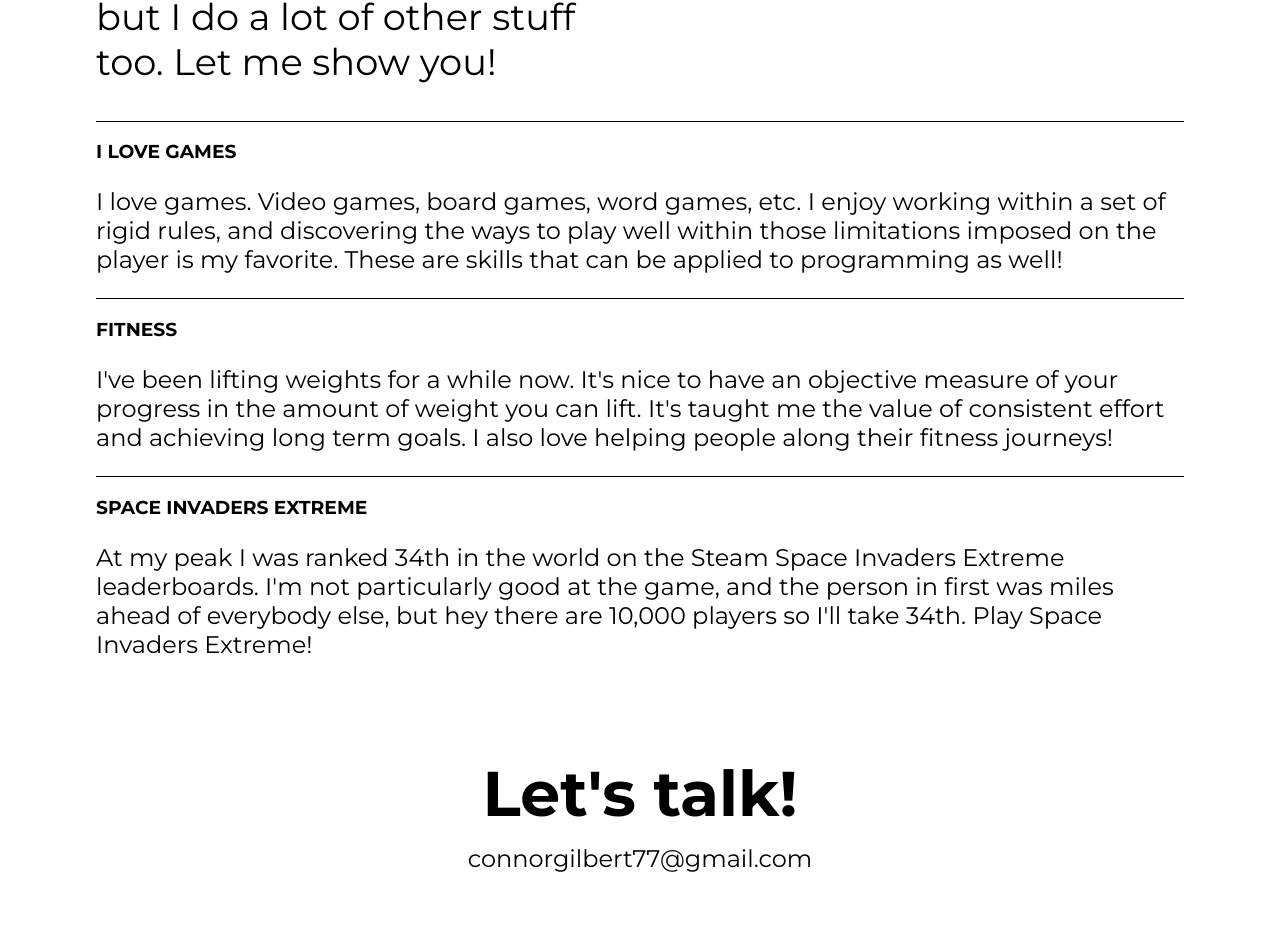
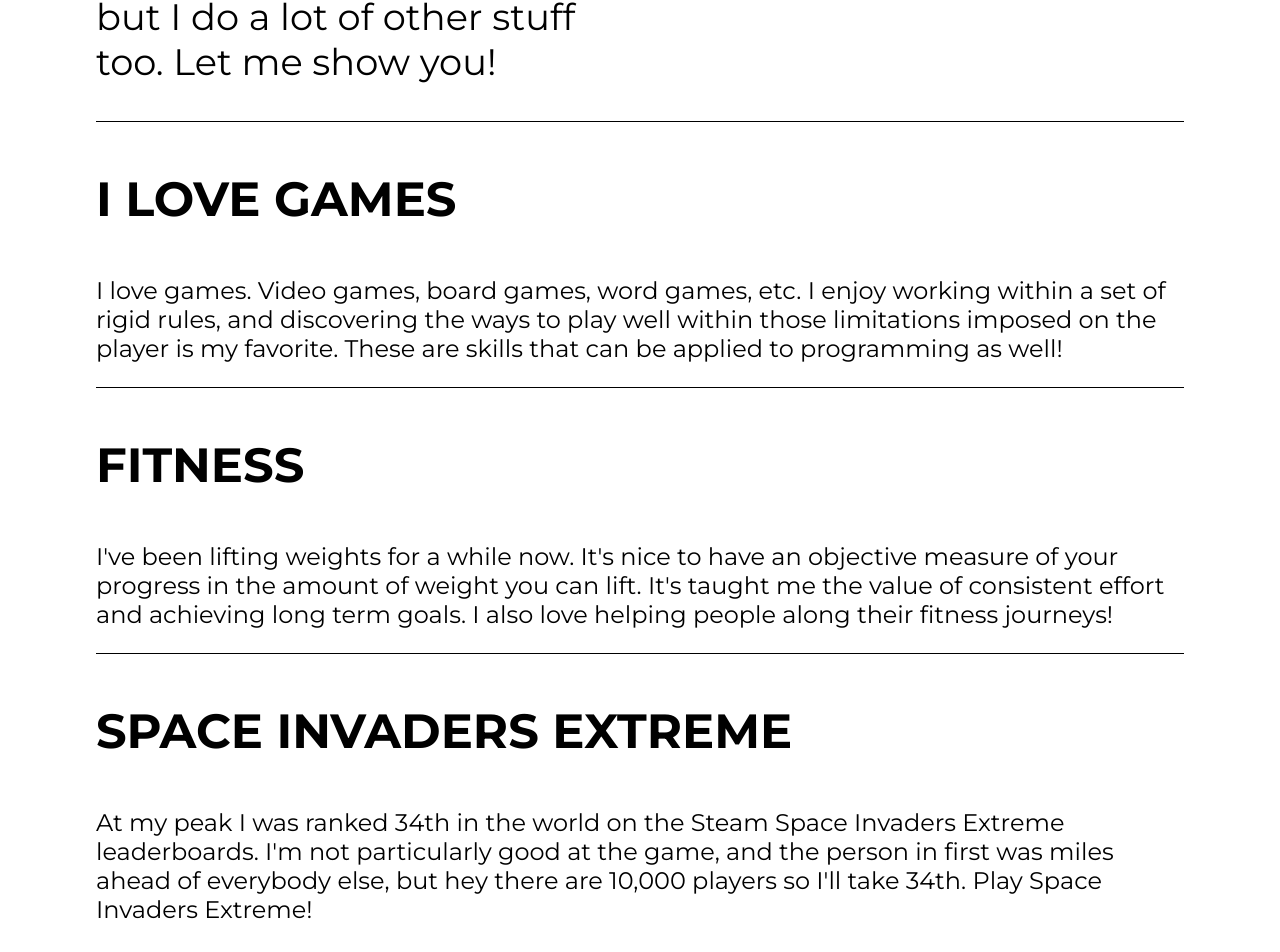
Before and after one commit to ayeyaiyai/connor-portfolio, a React (Vite) app: page /for-fun in a window 1280 px wide. Shown: the part 830-1782 px from the top of the page. Built offline with nearby package versions, Linux system fonts and the light colour scheme.

Commit message:
Add ForFun styling

```diff
--- a/src/styles/ForFun.css
+++ b/src/styles/ForFun.css
@@ -26,6 +26,10 @@
     font-size: 2.3rem;
 }
 
+.for-fun-section-title {
+    font-size: 3rem;
+}
+
 @media (min-width: 1700px) {
     .for-fun-body {
         width: 65%;
```
